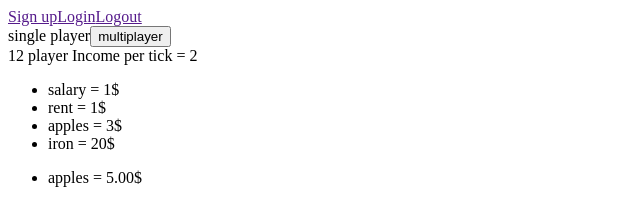
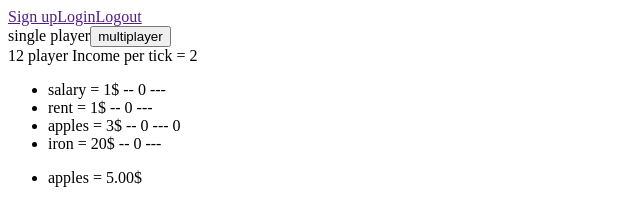
Before and after one commit to Nicelx/business-game, an Angular app: page /game/1 in a window 1280 px wide. Shown: the top 201 px of the page, without its empty margins (0-640 px from the left). Built offline with nearby package versions, Linux system fonts and the light colour scheme.

Commit message:
skip today, need fix amplifier bug

```diff
--- a/src/app/game/price-info/price-info.component.html
+++ b/src/app/game/price-info/price-info.component.html
@@ -2,7 +2,7 @@
 	<ul class="price-info__price-list">
 		<li *ngFor="let item of marketPrices" class="price-info__list-item">
 			<span  class="price-info__item">
-				{{ item.name }} = {{ item.price }}$
+				{{ item.name }} = {{ item.price }}$ -- {{item.amplifier}} --- {{item.retailAmplifier}}
 			</span>
 		</li>
 	</ul>
--- a/src/app/game/services/market.service.ts
+++ b/src/app/game/services/market.service.ts
@@ -100,7 +100,7 @@ export class MarketService {
 		if (!marketPiece) return;
 		// retail is increasing retailAmpl and decreaseing amplifier
 		if (sellingType === "retail") {
-			marketPiece.retailAmplifier += amount;
+			if (marketPiece.retailAmplifier) marketPiece.retailAmplifier += amount;
 			marketPiece.amplifier += amount;
 		} else marketPiece.amplifier += amount;
 	}
```
